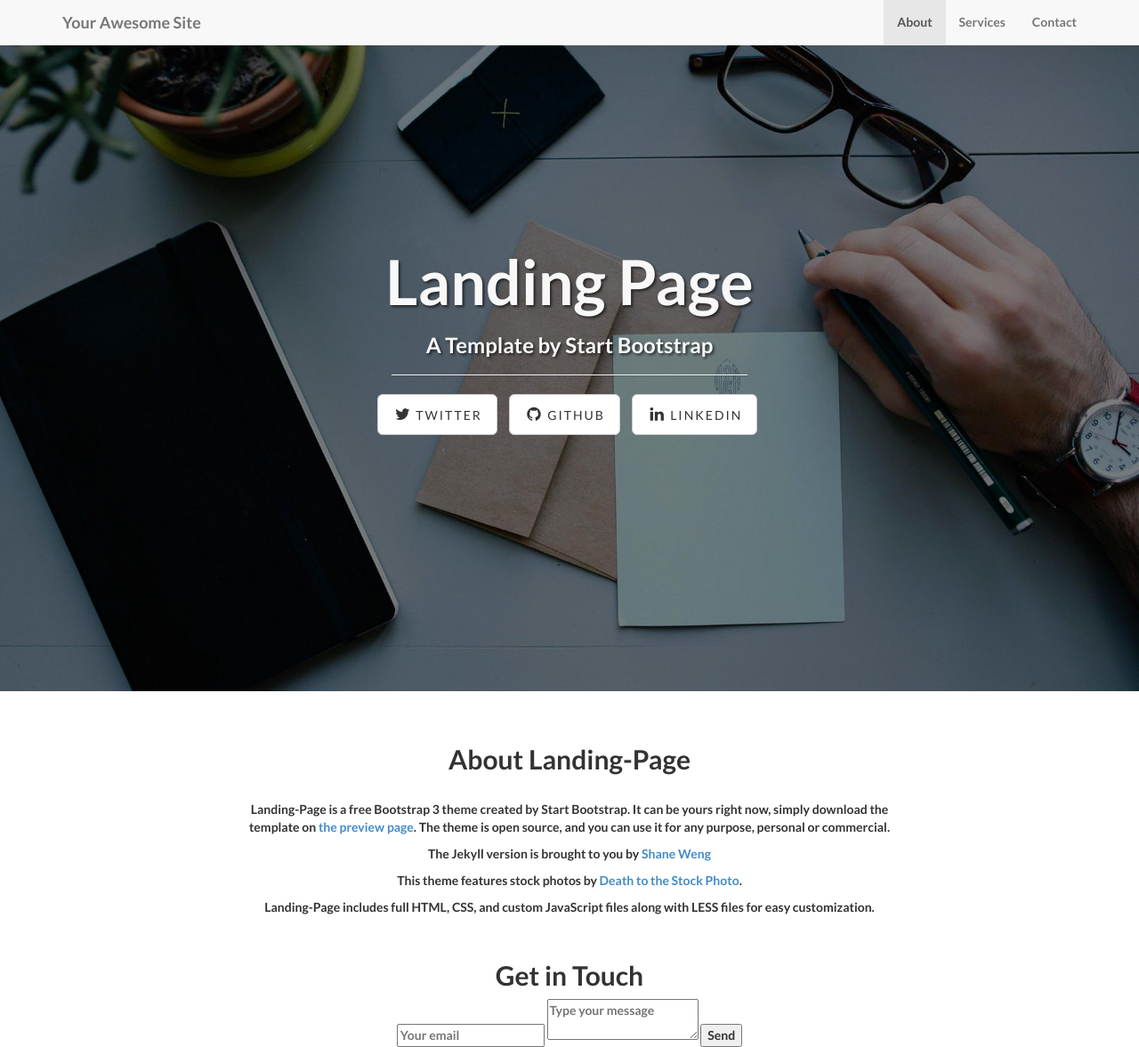
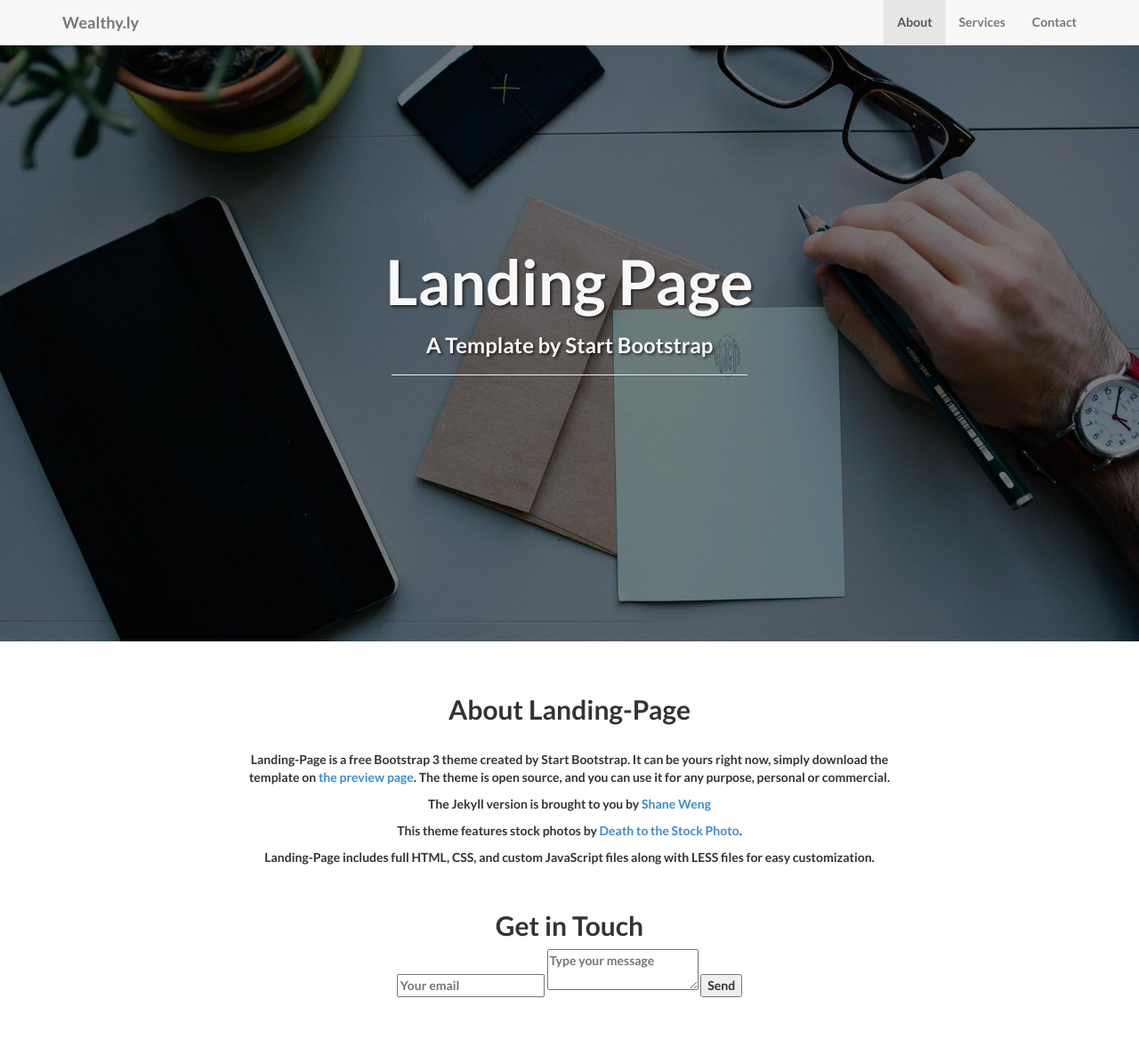
Before and after one commit to NrctcV/NrctcV.github.io, a Jekyll site: the page built from index.html, in a window 1280 px wide and 1177 px high. Shown: the whole window at 89% size. Built offline with Jekyll 4.4.1, drawn with Linux system fonts in a browser that asks for light colours; part of the change alters nothing that is shown.

Commit message:
Update _config.yml

```diff
--- a/_config.yml
+++ b/_config.yml
@@ -3,15 +3,15 @@
 # ----------------------- #
 
 url: http://yoursite.com
-title: Your Awesome Site
-email: your-email@domain.com
-author: Your Name
+title: Wealthy.ly
+email: alek-ardashev@yandex.ru
+author: Alex
 description: > # "Write an awesome description for your new site here.
   You can edit this line in _config.yml. It will appear in your document
   head meta (for Google search results) and in your feed.xml site
   description.
-copyright: 'Copyright &copy; 2015 Your Name. All Rights Reserved.'
-credits: 'Credits: Landing Page is a free to use, open source Bootstrap theme created by <a href="http://startbootstrap.com/">Start Bootstrap</a>.'
+#copyright: 'Copyright &copy; 2015 Your Name. All Rights Reserved.'
+#credits: 'Credits: Landing Page is a free to use, open source Bootstrap theme created by <a href="http://startbootstrap.com/">Start Bootstrap</a>.'
 
 # ----------------------- #
 #    Jekyll & Plugins     #
@@ -25,10 +25,10 @@ permalink: pretty
 #   3rd Party Settings    #
 # ----------------------- #
 
-social:
-  - title: twitter
-    url: https://twitter.com/SBootstrap
-  - title: github
-    url: https://github.com/IronSummitMedia/startbootstrap
-  - title: linkedin
-    url:
+#social:
+  #- title: twitter
+  #  url: https://twitter.com/SBootstrap
+  #- title: github
+  #  url: https://github.com/IronSummitMedia/startbootstrap
+  #- title: linkedin
+  #  url:
```
